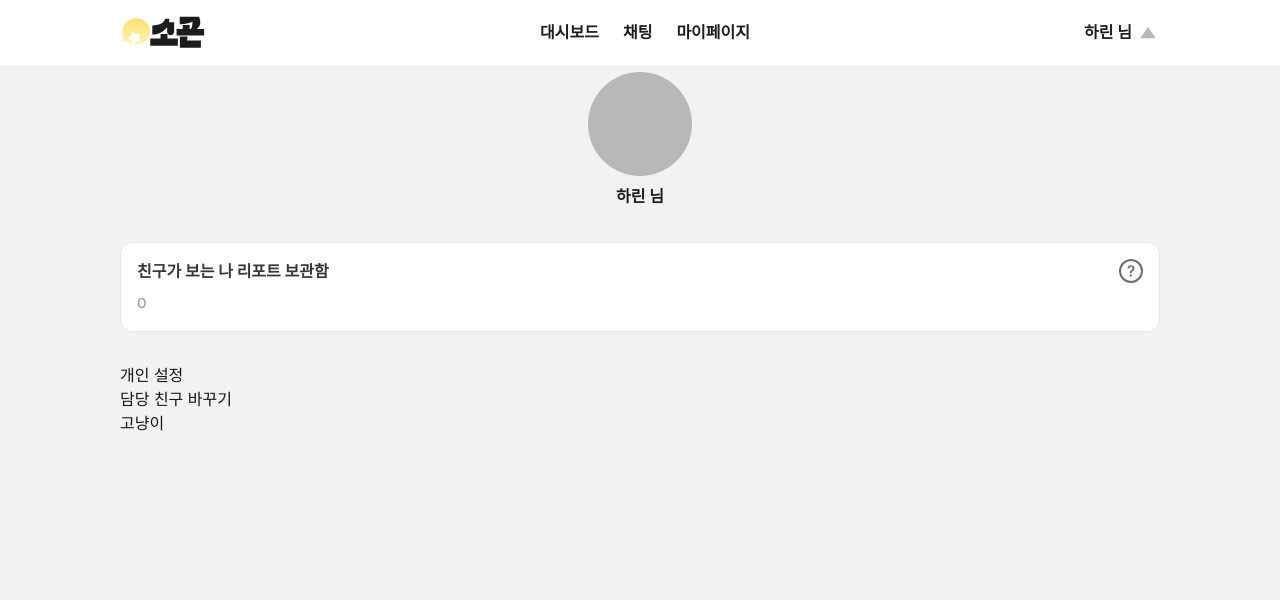
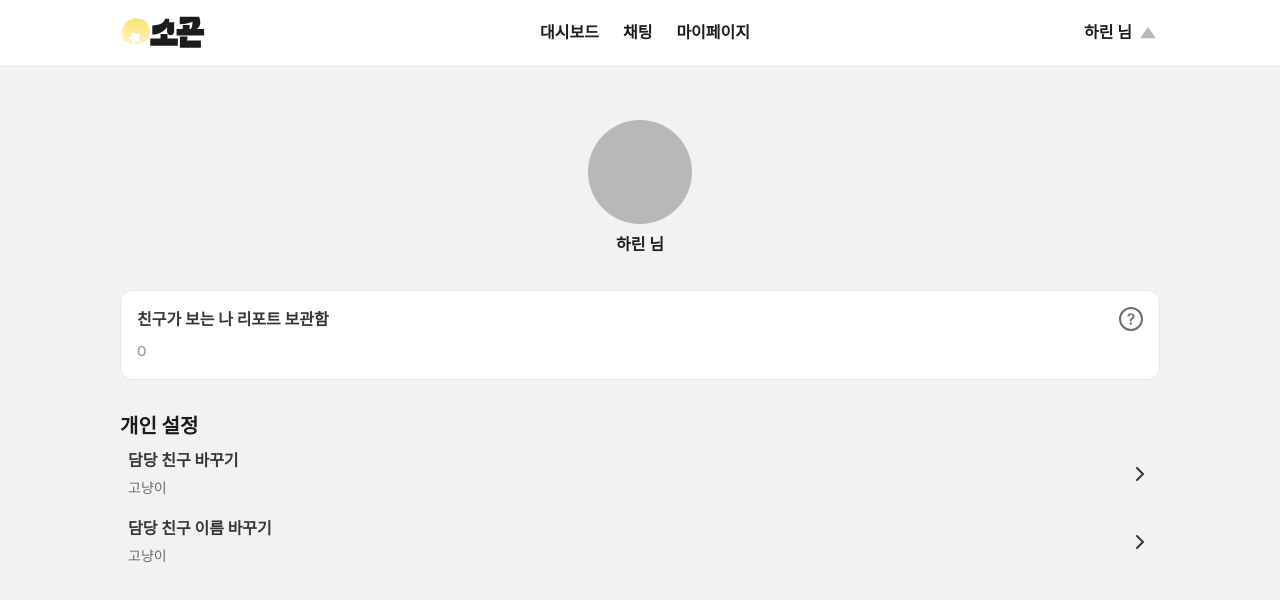
Before and after one commit to sogon-bssm/Sogon-FE, a Next.js app: page /mypage in a window 1280 px wide. Shown: the top 600 px of the page. Built offline with nearby package versions, Linux system fonts and the light colour scheme.

Commit message:
feat:: 마이페이지 퍼블리싱

```diff
--- a/src/app/mypage/page.tsx
+++ b/src/app/mypage/page.tsx
@@ -1,20 +1,19 @@
 import ReportActionCard from '@/features/mypage/components/reportActionCard';
+import SettingSection from '@/features/mypage/components/settingSection';
 
 const Mypage = () => {
   return (
-    <div className="gap-2xl flex w-full flex-col px-4 md:px-8 lg:px-[7.5rem]">
+    <div className="gap-2xl pt-4xl flex w-full flex-col px-4 md:px-8 lg:px-[7.5rem]">
       <div className="gap-sm flex flex-col items-center justify-center">
         <div className="h-[6.5rem] w-[6.5rem] rounded-full bg-gray-400"></div>
         <p className="text-md font-sans font-bold text-gray-800">하린 님</p>
       </div>
       <ReportActionCard />
       <div>
-        <h2>개인 설정</h2>
+        <h2 className="font-sans text-lg font-semibold text-gray-800">개인 설정</h2>
         <div>
-          <div>
-            <h3>담당 친구 바꾸기</h3>
-            <p>고냥이</p>
-          </div>
+          <SettingSection title="담당 친구 바꾸기" description="고냥이" link="" />
+          <SettingSection title="담당 친구 이름 바꾸기" description="고냥이" link="" />
         </div>
       </div>
     </div>
--- /dev/null
+++ b/src/features/mypage/components/settingSection.tsx
@@ -0,0 +1,24 @@
+import Image from 'next/image';
+import Link from 'next/link';
+
+interface SettingSectionProps {
+  title: string;
+  description: string;
+  link: string;
+}
+
+const SettingSection = ({ title, description, link }: SettingSectionProps) => {
+  return (
+    <div className="p-sm flex flex-row items-center justify-between">
+      <div className="gap-xs flex flex-col">
+        <h3 className="text-md font-sans font-semibold text-gray-700">{title}</h3>
+        <p className="font-sans text-sm font-medium text-gray-600">{description}</p>
+      </div>
+      <Link href={link}>
+        <Image src="/icon/chevron-right.svg" alt="바로가기 아이콘" width={24} height={24} />
+      </Link>
+    </div>
+  );
+};
+
+export default SettingSection;
```
Also changed, not shown: public/icon/chevron-right.svg (added).
